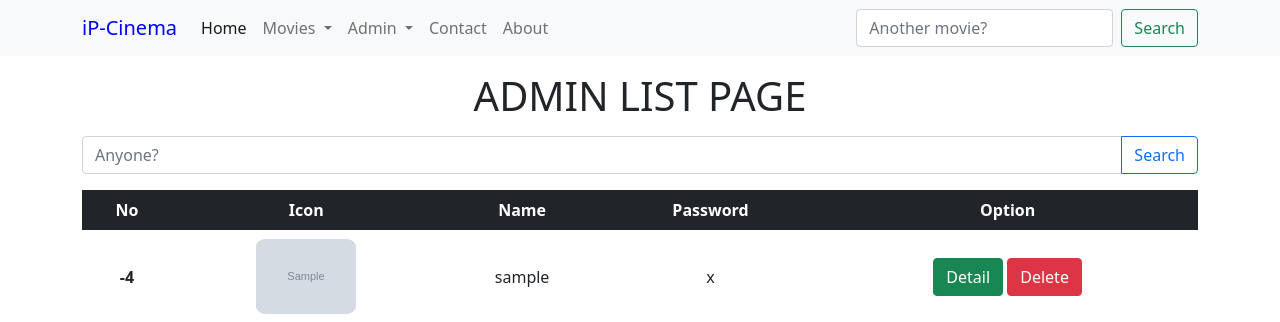
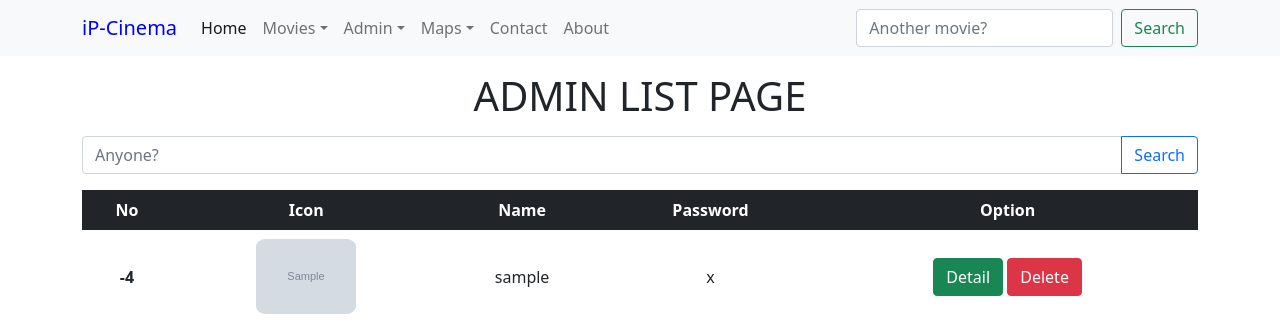
Before and after one commit to IrfanArsyananda/Web_iP-Cinema_CodeIgniter4, a CodeIgniter 4 app: template app/Views/admin/index.php in a window 1280 px wide. Shown: the top 322 px of the page. Run offline with PHP 8.4 and a stand-in for CodeIgniter, Linux system fonts and the light colour scheme; the template is opened without the code that fills it: most values are stand-ins (such as "Sample title", 1, 10 or a date in 2020); grey boxes marked "Sample" are stand-in pictures; data that the repository does not hold is empty; some libraries are stand-ins or nearby versions.

Commit message:
Update navbar.php

```diff
--- a/app/Views/layout/navbar.php
+++ b/app/Views/layout/navbar.php
@@ -10,13 +10,10 @@
                     <a class="nav-link active" href="<?= base_url('/') ?>">Home</a>
                 </li>
                 <li class="nav-item dropdown">
-                    <a class="nav-link dropdown-toggle" href="#" id="navbarDropdown" role="button" data-bs-toggle="dropdown" aria-expanded="false">
-                        Movies
-                    </a>
+                    <a class="nav-link dropdown-toggle" href="#" id="navbarDropdown" role="button" data-bs-toggle="dropdown" aria-expanded="false">Movies</a>
                     <ul class="dropdown-menu" aria-labelledby="navbarDropdown">
                         <li><a class="dropdown-item" href="<?= base_url('/movies') ?>">Movie List</a></li>
                         <li><a class="dropdown-item" href="<?= base_url('/movies-add') ?>">Add Movie</a></li>
-                        <!-- <li><a class="dropdown-item" href="#">Another action</a></li> -->
                         <!-- <li>
                             <hr class="dropdown-divider">
                         </li>
@@ -24,17 +21,17 @@
                     </ul>
                 </li>
                 <li class="nav-item dropdown">
-                    <a class="nav-link dropdown-toggle" href="#" id="navbarDropdown" role="button" data-bs-toggle="dropdown" aria-expanded="false">
-                        Admin
-                    </a>
+                    <a class="nav-link dropdown-toggle" href="#" id="navbarDropdown" role="button" data-bs-toggle="dropdown" aria-expanded="false">Admin</a>
                     <ul class="dropdown-menu" aria-labelledby="navbarDropdown">
                         <li><a class="dropdown-item" href="<?= base_url('/admin') ?>">Admin List</a></li>
                         <li><a class="dropdown-item" href="<?= base_url('/admin-add') ?>">Add Admin</a></li>
-                        <!-- <li><a class="dropdown-item" href="#">Another action</a></li> -->
-                        <!-- <li>
-                            <hr class="dropdown-divider">
-                        </li>
-                        <li><a class="dropdown-item" href="#">Something else here</a></li> -->
+                    </ul>
+                </li>
+                <li class="nav-item dropdown">
+                    <a class="nav-link dropdown-toggle" href="#" id="navbarDropdown" role="button" data-bs-toggle="dropdown" aria-expanded="false">Maps</a>
+                    <ul class="dropdown-menu" aria-labelledby="navbarDropdown">
+                        <li><a class="dropdown-item" href="<?= base_url('/maps/mapsbullets') ?>">Pulsating Bullets</a></li>
+                        <li><a class="dropdown-item" href="<?= base_url('/maps/mapslines') ?>">Animation Lines</a></li>
                     </ul>
                 </li>
                 <li class="nav-item">
```
